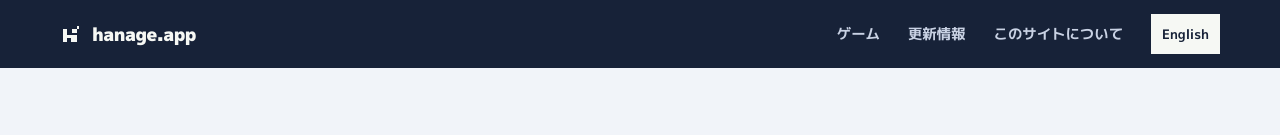
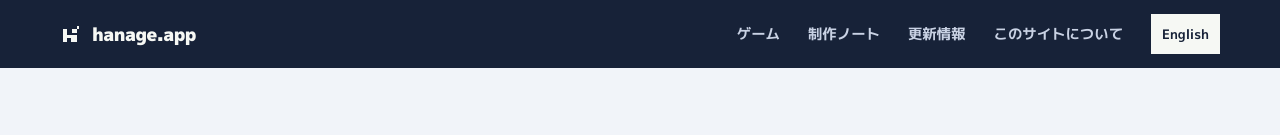
Before and after one commit to hanagemaru/hanage-hub, a Next.js app: page /privacy in a window 1280 px wide. Shown: the top 135 px of the page. Built offline with nearby package versions, Linux system fonts and the light colour scheme; no server answers.

Commit message:
ヘッダーに制作ノートを追加

```diff
--- a/src/components/SiteHeader.tsx
+++ b/src/components/SiteHeader.tsx
@@ -20,6 +20,7 @@ export function SiteHeader({ locale }: { locale: Locale }) {
         </Link>
         <nav className="mainNav" aria-label={t.nav.mainNavLabel}>
           <Link href={localePath(locale, "/games/")}>{t.nav.games}</Link>
+          <Link href={localePath(locale, "/notes/")}>{t.nav.notes}</Link>
           <Link href={localePath(locale, "/updates/")}>{t.nav.updates}</Link>
           <Link href={localePath(locale, "/about/")}>{t.nav.about}</Link>
           <LocaleSwitch label={t.nav.otherLocaleLabel} />
```
